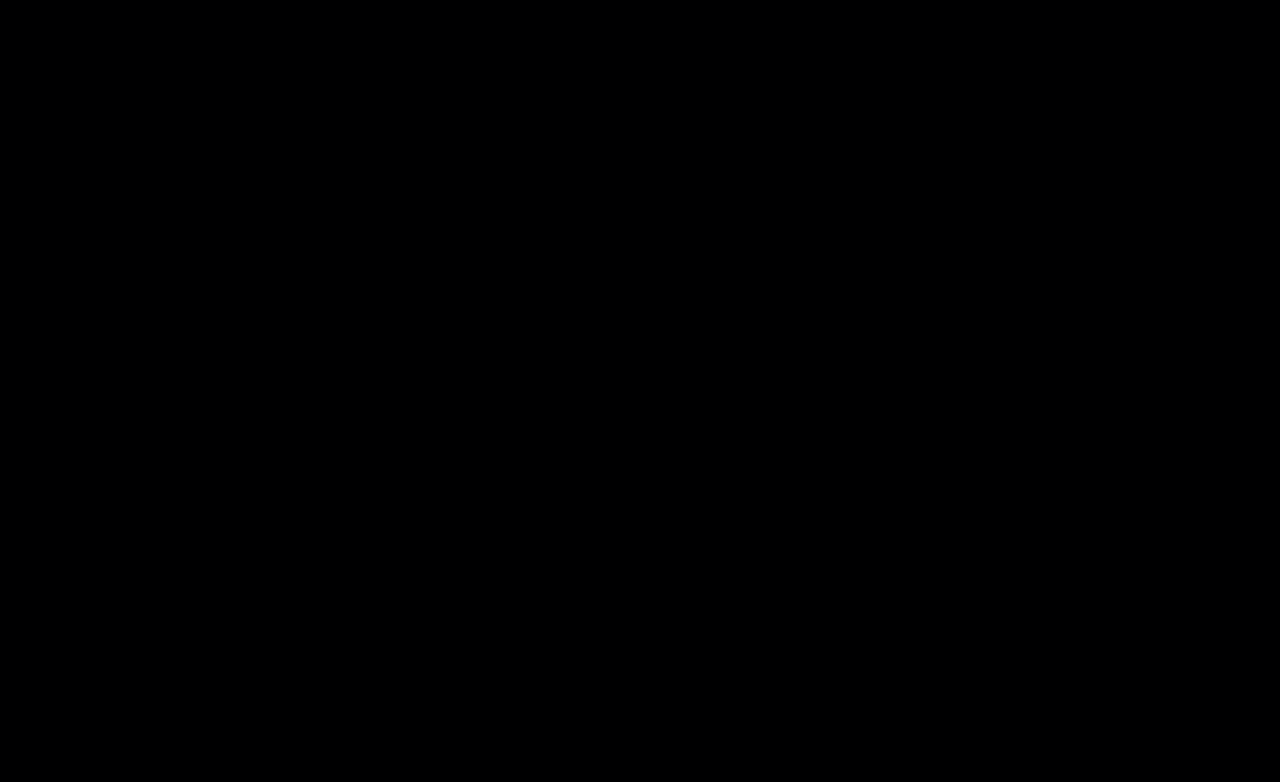
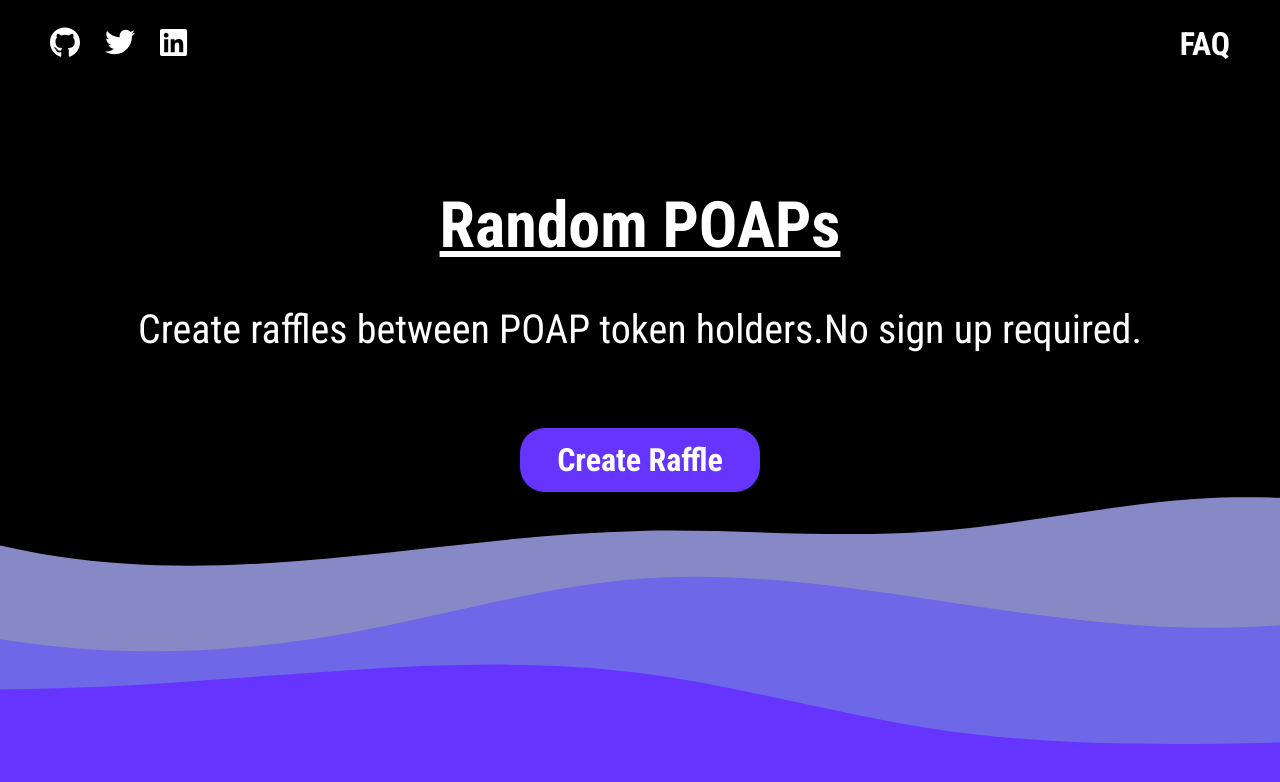
Before and after one commit to sgalanb/random-poaps, a React (Create React App) app: page /ready in a window 1280 px wide. Shown: the top 782 px of the page. Built offline with nearby package versions, Linux system fonts and the light colour scheme.

Commit message:
ADD: SingleEvent & Events page

```diff
--- a/src/App.js
+++ b/src/App.js
@@ -1,14 +1,18 @@
 import React from 'react';
 import './styles/App.css';
+import { Route, Switch } from "wouter"
 import Home from './pages/1-Home/Home';
-import { Route} from "wouter"
+import Events from './pages/2-Events/Events';
 
 function App() {
   return (
-    <Route
-      component={Home}
-      path='/'
-    />
+    <Switch>
+      <Route component={Home} path='/' />
+      <Route component={Events} path='/poaps' />
+      <Route component={Home} path='/number-of-winners' />
+      <Route component={Home} path='/ready' />
+      <Route component={Home} path='/winners' />
+    </Switch>
   );
 }
 
--- a/src/components/ButtonPrimary/ButtonPrimary.jsx
+++ b/src/components/ButtonPrimary/ButtonPrimary.jsx
@@ -1,9 +1,10 @@
 import React from "react"
 import './ButtonPrimary.css'
+import { Link } from "wouter"
 
-export default function ButtonPrimary({text, action}) {
+export default function ButtonPrimary({text, href}) {
 
     return (
-        <button onClick={action}>{text}</button>
+        <Link href={href}><button>{text}</button></Link>
     )
 }
--- /dev/null
+++ b/src/components/SingleEvent/SingleEvent.css
@@ -0,0 +1,13 @@
+.singleEventContainer {
+    display: flex;
+    align-items: center;
+    flex-direction: column;
+}
+
+.eventImg {
+    width: 10rem;
+}
+
+.eventName {
+    color: #fff;
+}
--- /dev/null
+++ b/src/components/SingleEvent/SingleEvent.jsx
@@ -0,0 +1,15 @@
+import React from 'react';
+import './SingleEvent.css'
+
+export default function SingleEvent() {
+//    const [eventName, eventImg] = getEventInfo(id)
+//    getEventInfo(id) se le pasa el id y devuelve  el nombre y la imagen del evento.
+    const [eventName, eventImg] = ['Belo to the Moon', 'https://assets.poap.xyz/belo-to-the-moon-2022-logo-1646327698514.png']
+
+    return (
+        <div className='singleEventContainer'>
+            <img className='eventImg' src={eventImg} alt={`Image of Poap ${eventName}`} />
+            <p className='eventName'>{`${eventName}`}</p>
+        </div>
+    )
+}
--- a/src/components/TitleSecondary/TitleSecondary.css
+++ b/src/components/TitleSecondary/TitleSecondary.css
@@ -1,4 +1,4 @@
-h2 {
+.h2 {
     font-size: 4rem;
     font-weight: bold;
     color: #fff;
--- a/src/components/TitleSecondary/TitleSecondary.jsx
+++ b/src/components/TitleSecondary/TitleSecondary.jsx
@@ -4,6 +4,6 @@ import './TitleSecondary.css'
 export default function TitleSecondary({text}) {
 
     return (
-        <h2>{text}</h2>
+        <h2 className="h2">{text}</h2>
     )
 }
--- a/src/components/WinnersInput/WinnersInput.jsx
+++ b/src/components/WinnersInput/WinnersInput.jsx
@@ -26,7 +26,6 @@ export default function WinnersInput({numberOfAddresses}) {
 
     const handleSubmit = (evt) => {
         evt.preventDefault()
-        console.log('hola')
     }
 
     return (
--- a/src/containers/Navbar/Navbar.jsx
+++ b/src/containers/Navbar/Navbar.jsx
@@ -2,20 +2,21 @@ import React from 'react';
 import './Navbar.css'
 import home from '../../images/home.png'
 import NavbarSocial from '../../components/NavbarSocial/NavbarSocial'
+import { Link } from 'wouter';
 
 export default function Navbar(type) {
     const selectedType = {type}
         if (selectedType.type.type == 'social') {
             return (
                 <div className='Navbar'>
-                    <img className='home' src={home} alt="house-icon" width={'45px'}/>
+                    <NavbarSocial />
                     <a className='faq'>FAQ</a>
                 </div>
             )
         } else {
             return (
                 <div className='Navbar'>
-                    <NavbarSocial />
+                    <Link href='/'><img className='home' src={home} alt="house-icon" width={'35px'}/></Link>
                     <a className='faq'>FAQ</a>
                 </div>
             )
--- a/src/pages/1-Home/Home.css
+++ b/src/pages/1-Home/Home.css
@@ -11,7 +11,7 @@
 }
 
 h1 {
-    margin-top: 150px;
+    margin-top: 125px;
     margin-bottom: 10px;
 }
 
@@ -20,5 +20,5 @@ h2 {
     font-size: 2.5rem;
     font-weight: 500;
     text-align: center;
-    margin-bottom: 50px;
+    margin-bottom: 75px;
 }
--- a/src/pages/1-Home/Home.js
+++ b/src/pages/1-Home/Home.js
@@ -7,14 +7,10 @@ import Navbar from "../../containers/Navbar/Navbar";
 export default function Home() {
     return (
         <div className="HomeContainer">
-          <Navbar />
+          <Navbar type='social' />
           <TitlePrimary text={'Random POAPs'} />
           <h2> Create raffles between POAP token holders.No sign up required. </h2>
-          <ButtonPrimary text={'Create Raffle'} action={
-              () => {
-                  console.log('hi')
-              }
-          } />
+          <ButtonPrimary text={'Create Raffle'} href={'/poaps'}/>
         </div>
       );
 }
--- /dev/null
+++ b/src/pages/2-Events/Events.js
@@ -0,0 +1,21 @@
+import React from 'react';
+import './Events.css'
+import Navbar from '../../containers/Navbar/Navbar';
+import TitleSecondary from '../../components/TitleSecondary/TitleSecondary'
+import IdInput from '../../components/IdInput/IdInput'
+import SingleEvent from '../../components/SingleEvent/SingleEvent';
+
+export default function Events() {
+
+    // hacer grid que adentro tengan el componente de single event
+
+
+    return (
+        <div className='EventsContainer'>
+          <Navbar />
+          <TitleSecondary text={'Add POAPs to the raffle'} />
+          <IdInput />
+          <SingleEvent id='44556' />
+        </div>
+    )
+}
```
Also changed, not shown: src/pages/2-Events/Events.css (added), 1 other file (tests, documents, lock files or other folders).
